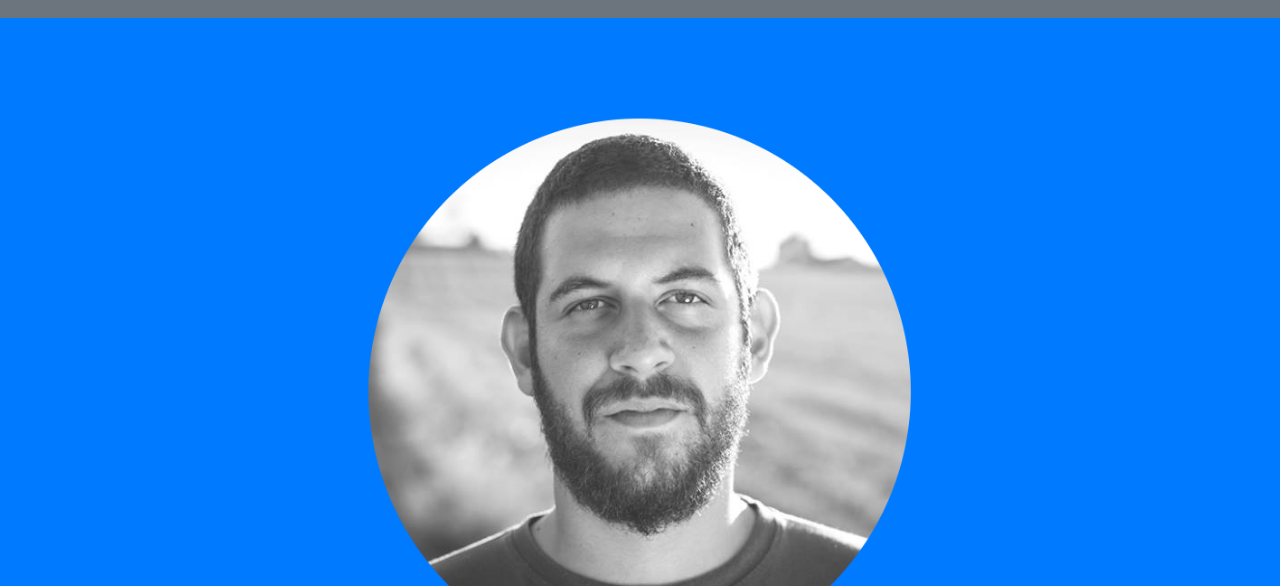
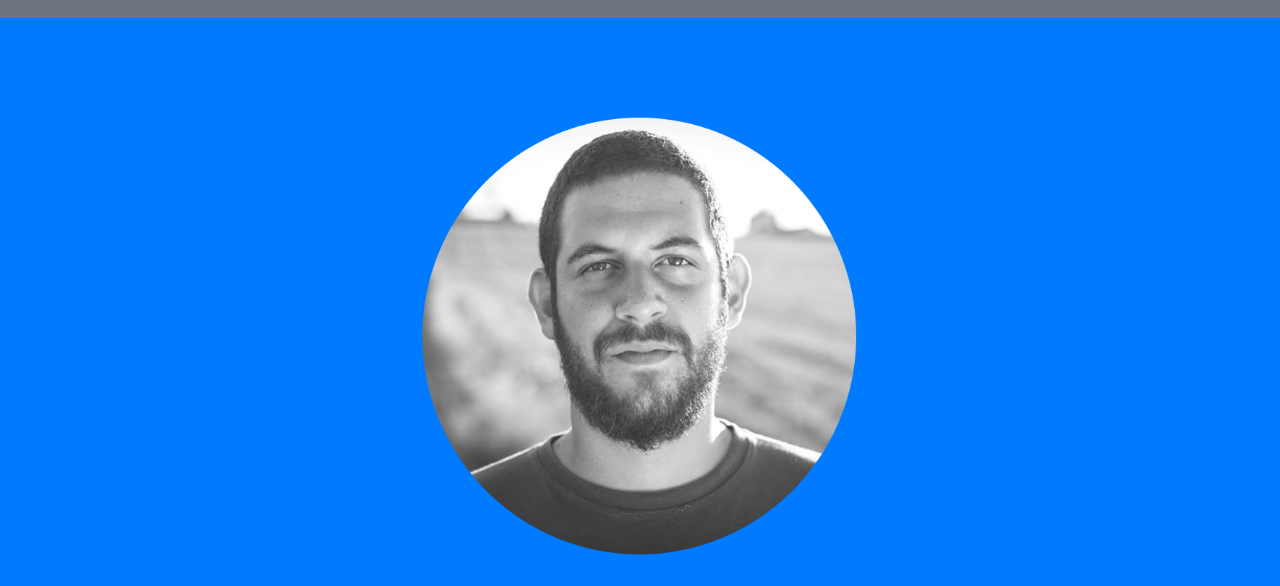
Before and after one commit to rarellano/rarellano.github.io, a website with bundled scripts: page index.html in a window 1280 px wide. Shown: the part 88-674 px from the top of the page. Built offline with nearby package versions, Linux system fonts and the light colour scheme.

Commit message:
Changed avatar size

```diff
--- a/index.html
+++ b/index.html
@@ -54,7 +54,7 @@
     <!-- Header -->
     <header class="masthead bg-primary text-white text-center">
       <div class="container">
-        <img class="img-fluid mb-5 d-block mx-auto" width="50%" src="img/profile3.png" alt="">
+        <img class="img-fluid mb-5 d-block mx-auto" width="40%" src="img/profile3.png" alt="">
         <!-- <img class="img-fluid mb-5 d-block mx-auto" src="img/profile.png" alt=""> -->
         <h1 class="text mb-0">Rafael Arellano</h1>
         <hr class="star-light">
```
